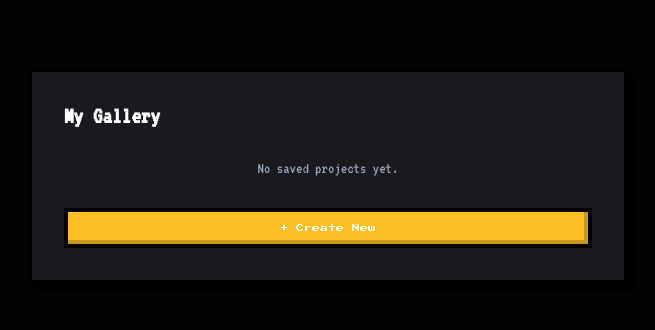
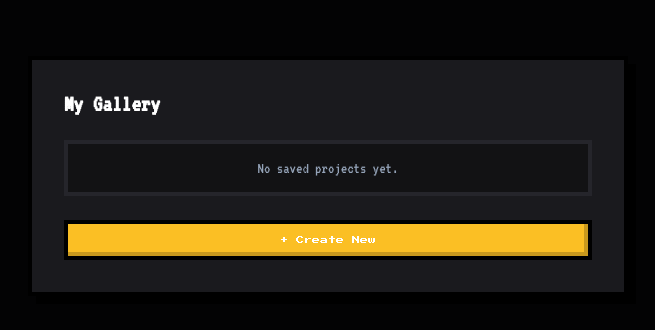
Before and after one commit to hannogeo/pixel-art, a React (Vite) app: page / in a window 1280 px wide. Shown: the part 224-554 px from the top of the page, without its empty margins (312-967 px from the left). Built offline with nearby package versions, Linux system fonts and the light colour scheme.

Commit message:
ok thats it for today

```diff
--- a/src/App.tsx
+++ b/src/App.tsx
@@ -59,6 +59,12 @@ function App() {
       })
     }
   }, [])
+
+  useEffect(() => {
+    if (currentProjectId && canvasRef.current && !ctxRef.current) {
+      initCanvas(resolution)
+    }
+  }, [currentProjectId])
 
   useEffect(() => {
     const handleKeyDown = (e: KeyboardEvent) => {
@@ -193,10 +199,18 @@ function App() {
   }
 
   const deleteProject = async (id: string) => {
-    const saved = await window.ipcRenderer.invoke('load-projects')
-    const filtered = saved.filter((p: any) => p.id !== id)
-    await window.ipcRenderer.invoke('save-projects', filtered)
-    loadProjects()
+    if (window.confirm('Are you sure you want to delete this project? This cannot be undone.')) {
+      const saved = await window.ipcRenderer.invoke('load-projects')
+      const filtered = saved.filter((p: any) => p.id !== id)
+      await window.ipcRenderer.invoke('save-projects', filtered)
+
+      if (id === currentProjectId) {
+        setCurrentProjectId(null)
+        setShowGalleryModal(true)
+      }
+
+      loadProjects()
+    }
   }
 
   useEffect(() => {
@@ -627,7 +641,16 @@ function App() {
         <div className="modal-overlay">
           <div className="modal-content" style={{ maxWidth: '600px' }}>
             <h2>My Gallery</h2>
-            <div style={{ display: 'grid', gridTemplateColumns: 'repeat(auto-fill, minmax(140px, 1fr))', gap: '1rem', maxHeight: '400px', overflowY: 'auto', padding: '0.5rem' }}>
+            <div style={{
+              display: 'grid',
+              gridTemplateColumns: 'repeat(auto-fill, minmax(160px, 1fr))',
+              gap: '1.5rem',
+              maxHeight: '60vh',
+              overflowY: 'auto',
+              padding: '1rem',
+              border: 'var(--pixel-border) solid var(--bg-tertiary)',
+              backgroundColor: 'var(--bg-primary)'
+            }}>
               {projects.length === 0 ? (
                 <p style={{ gridColumn: '1/-1', textAlign: 'center', color: 'var(--text-secondary)' }}>No saved projects yet.</p>
               ) : (
```
